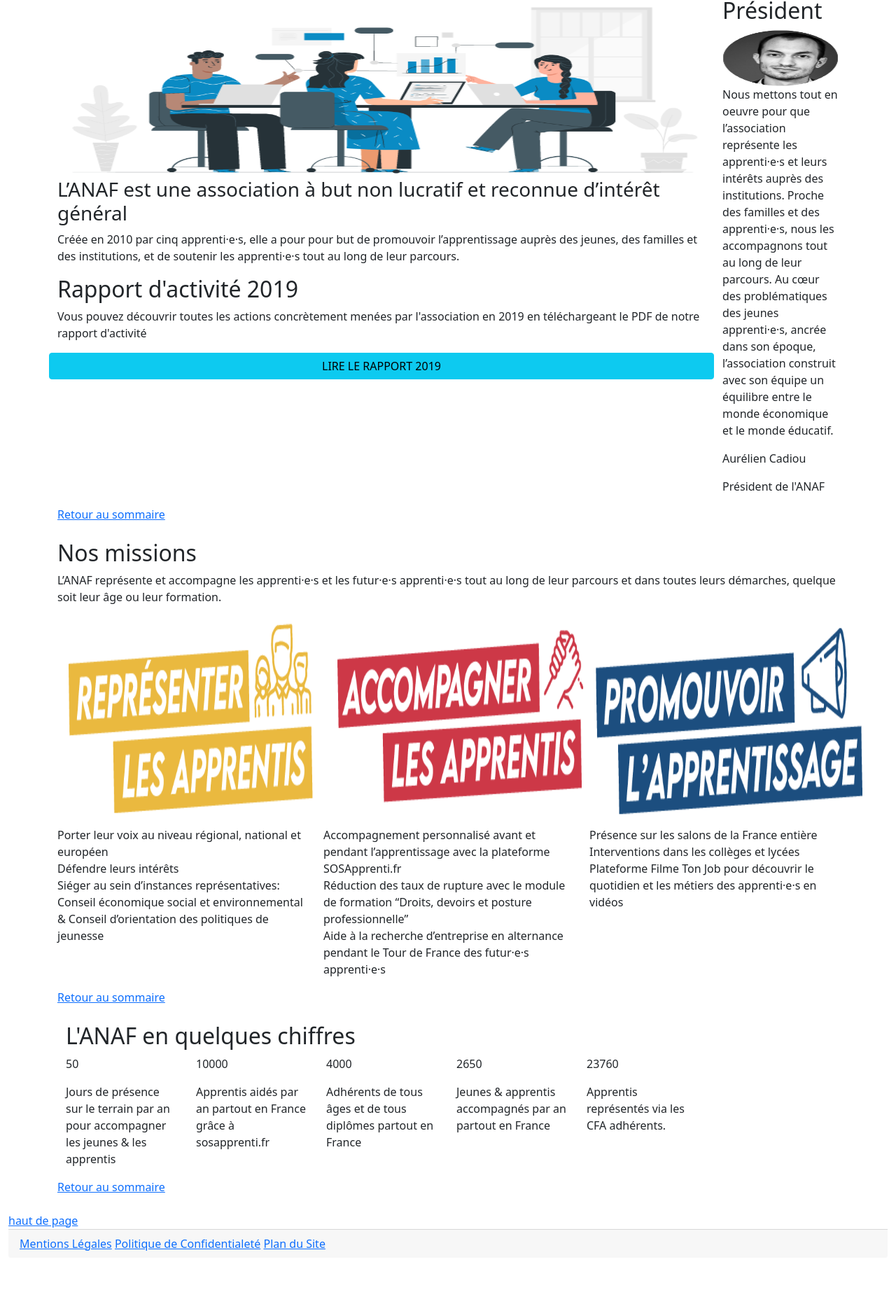
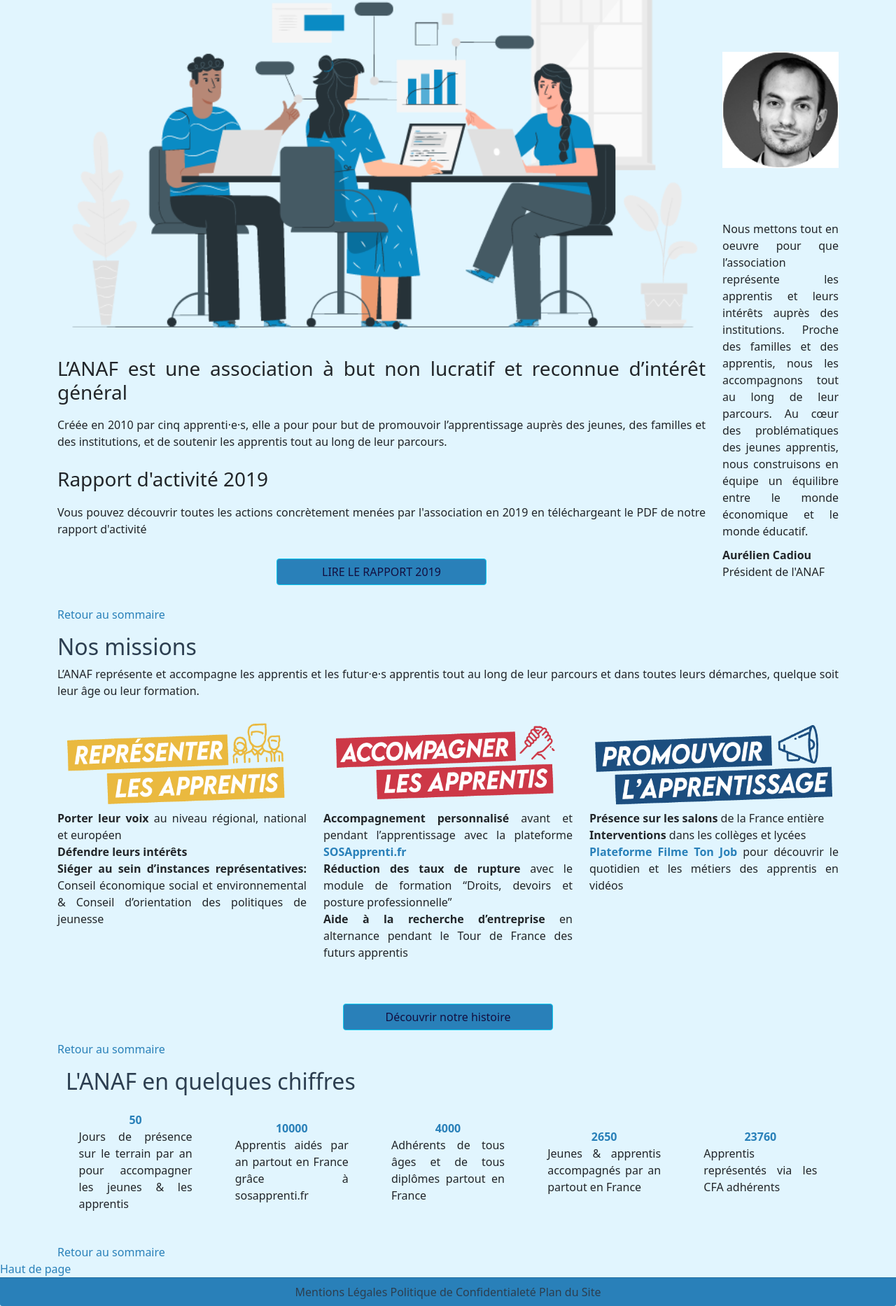
Before and after one commit to SophieCarpentier/ANAF, a plain HTML site: page index.html in a window 1280 px wide. Shown: the part 415-2281 px from the top of the page at 70% size. Before the commit the page ends 2212 px from the top, so only its background shows below. Drawn offline with nearby package versions, Linux system fonts and the light colour scheme.

Commit message:
Home CSS

```diff
--- a/index.html
+++ b/index.html
@@ -13,12 +13,11 @@
   </head>
   <body>
     <a id="haut"></a>
-    <div class="container-fluid">
     <!--Navbar-->
     <div class="container-fluid">
       <header class="row justify-content-between justify-content-sm-around">
         <div class="card-header">
-                <nav class="navbar navbar-dark bg-primary navbar-expand-lg">
+          <nav class="navbar navbar-dark  navbar-expand-lg">
             <a href="./index.html" class="navbar-brand">
               <img src="img/logo.png" width="90" height="20" alt="logo" />
             </a>
@@ -47,7 +46,7 @@
             </button>
 
             <div
-              class="collapse navbar-collapse justify-content-center"
+              class="collapse navbar-collapse justify-content-end"
               id="navbarNavDropdown"
             >
               <ul class="navbar-nav">
@@ -68,15 +67,16 @@
       <div class="container">
         <!--intro-->
         <article class="row justify-content-between justify-content-md-around">
-          <div class="col-sm">
+          <div class="col-md">
             <p>
               L’Association Nationale des Apprentis de France (ANAF) est la
-              seule et première organisation d’apprenti·e·s de France. L’ANAF
-              est administrée par des apprenti·e·s ou ancien·nne·s apprenti·e·s,
-              et animée par une équipe jeune.
+              seule et première organisation d’apprentis de France. L’ANAF est
+              administrée par des apprentis ou anciens apprentis, et animée par
+              une équipe jeune.
             </p>
+            <br />
             <nav id="toc">
-              <ul>
+              <ul class="sommaire">
                 <li><a href="#qui_sommes_nous">Qui sommes-nous ?</a></li>
                 <li><a href="#nos_missions">Nos Missions</a></li>
                 <li>
@@ -85,110 +85,102 @@
               </ul>
             </nav>
           </div>
-          <div class="col xl-4 - md-6">
-            <img
-              src="img/intro_meeting.png"
-              width="300"
-              height="300"
-              alt="Intro meeting"
-            />
-          </div>
         </article>
 
         <!--qui sommes-nous-->
         <section class="row ">
           <div class="col-8 col-md-10">
-                <div class= "row justify-content-md-around ">
+            <div class="row justify-content-md-around ">
               <article class="col ">
-                        <div class="h-100 row justify-content-center align-items-center">
+                <div
+                  class="h-100 row justify-content-center align-items-center"
+                >
                   <h2 id="qui_sommes_nous">Qui Sommes-Nous ?</h2>
 
-                            <img
-                            src="img/team_office.png"
-                            width="300"
-                            height="250"
-                            alt="Qui sommes-nous ?"
-                            />
+                  <img src="img/team_office.png" alt="Qui sommes-nous ?" />
 
                   <h3>
-                            L’ANAF est une association à but non lucratif et reconnue d’intérêt général</h3>
+                    L’ANAF est une association à but non lucratif et reconnue
+                    d’intérêt général
+                  </h3>
 
-                            <p>Créée en 2010 par cinq apprenti·e·s, elle a pour pour but de promouvoir l’apprentissage auprès des jeunes, des familles et des institutions, et de soutenir les apprenti·e·s tout au long de leur parcours.</p>
+                  <p>
+                    Créée en 2010 par cinq apprenti·e·s, elle a pour pour but de
+                    promouvoir l’apprentissage auprès des jeunes, des familles
+                    et des institutions, et de soutenir les apprentis tout au
+                    long de leur parcours.
+                  </p>
 
-                            <h2>Rapport d'activité 2019</h2>
+                  <h3>Rapport d'activité 2019</h3>
 
-                            <p>Vous pouvez découvrir toutes les actions concrètement menées par l'association en 2019 en téléchargeant le PDF de notre rapport d'activité</p>
-
+                  <p>
+                    Vous pouvez découvrir toutes les actions concrètement menées
+                    par l'association en 2019 en téléchargeant le PDF de notre
+                    rapport d'activité
+                  </p>
 
                   <a href="#" class="btn btn-info"> LIRE LE RAPPORT 2019</a>
-
-
                 </div>
               </article>
             </div>
           </div>
           <aside class="col-4 col-md-2">
             <div class="h-100 row justify-content-center align-items-center">
-                        <h2>Un mot du Président</h2>
-                        <img
-                        src="img/president.png"
-                        width="5"
-                        height="80"
-                        alt="Aurélien Cadiou"
-                          />
+              <h2 id="pres">Un mot du Président</h2>
+              <img src="img/president.png" alt="Aurélien Cadiou" id="cadiou" />
 
               <div>
                 <p>
                   Nous mettons tout en oeuvre pour que l’association représente
-                              les apprenti·e·s et leurs intérêts auprès des institutions.
-                              Proche des familles et des apprenti·e·s, nous les accompagnons
+                  les apprentis et leurs intérêts auprès des institutions.
+                  Proche des familles et des apprentis, nous les accompagnons
                   tout au long de leur parcours. Au cœur des problématiques des
-                              jeunes apprenti·e·s, ancrée dans son époque, l’association
-                              construit avec son équipe un équilibre entre le monde économique
-                              et le monde éducatif.
+                  jeunes apprentis, nous construisons en équipe un équilibre
+                  entre le monde économique et le monde éducatif.
                 </p>
-                            <p>Aurélien Cadiou</p>
+                <p id="ac">Aurélien Cadiou</p>
                 <p>Président de l'ANAF</p>
               </div>
-
             </div>
           </aside>
         </section>
 
-
         <a href="#toc">Retour au sommaire</a>
         <br />
-        <br>
 
         <!--Nos missions-->
         <article class="row justify-content-between justify-content-md-around">
           <div class="col xl-4 - md-6">
             <h2 id="nos_missions">Nos missions</h2>
             <p>
-              L’ANAF représente et accompagne les apprenti·e·s et les futur·e·s
-              apprenti·e·s tout au long de leur parcours et dans toutes leurs
+              L’ANAF représente et accompagne les apprentis et les futur·e·s
+              apprentis tout au long de leur parcours et dans toutes leurs
               démarches, quelque soit leur âge ou leur formation.
             </p>
           </div>
         </article>
 
         <article class="row justify-content-between justify-content-md-around">
-          <div class="col-lg-4 col-md-6">
+          <div class="col-lg-4 col-md-6 ">
+            <span class="et_pb_image_wrap">
               <img
                 src="img/Mission_Representetion.png"
                 alt="Representer les apprentis"
                 width="400"
                 height="300"
+                sizes="(min-width:opx) and (max-width:480px) 480px,(min-width:481px) 555px, 100vw"
               />
+            </span>
             <ul class="list-unstyled">
               <li>
-                Porter leur voix au niveau régional, national et européen
+                <strong>Porter leur voix </strong>au niveau régional, national
+                et européen
               </li>
-              <li>Défendre leurs intérêts</li>
+              <li><strong>Défendre leurs intérêts</strong></li>
               <li>
-                Siéger au sein d’instances représentatives: Conseil économique
-                social et environnemental & Conseil d’orientation des politiques
-                de jeunesse
+                <strong>Siéger au sein d’instances représentatives:</strong>
+                Conseil économique social et environnemental & Conseil
+                d’orientation des politiques de jeunesse
               </li>
             </ul>
           </div>
@@ -202,16 +194,17 @@
             />
             <ul class="list-unstyled">
               <li>
-                Accompagnement personnalisé avant et pendant l’apprentissage
-                avec la plateforme SOSApprenti.fr
+                <strong>Accompagnement personnalisé</strong> avant et pendant
+                l’apprentissage avec la plateforme
+                <strong><a href="sosapprenti.fr">SOSApprenti.fr</a></strong>
               </li>
               <li>
-                Réduction des taux de rupture avec le module de formation
-                “Droits, devoirs et posture professionnelle”
+                <strong>Réduction des taux de rupture</strong> avec le module de
+                formation “Droits, devoirs et posture professionnelle”
               </li>
               <li>
-                Aide à la recherche d’entreprise en alternance pendant le Tour
-                de France des futur·e·s apprenti·e·s
+                <strong>Aide à la recherche d’entreprise</strong> en alternance
+                pendant le Tour de France des futurs apprentis
               </li>
             </ul>
           </div>
@@ -224,18 +217,28 @@
               height="300"
             />
             <ul class="list-unstyled">
-              <li>Présence sur les salons de la France entière</li>
-              <li>Interventions dans les collèges et lycées</li>
               <li>
-                Plateforme Filme Ton Job pour découvrir le quotidien et les
-                métiers des apprenti·e·s en vidéos
+                <strong>Présence sur les salons</strong> de la France entière
+              </li>
+              <li>
+                <strong>Interventions</strong> dans les collèges et lycées
+              </li>
+              <li>
+                <strong
+                  ><a href="filmetonjob.fr">Plateforme Filme Ton Job</a></strong
+                >
+                pour découvrir le quotidien et les métiers des apprentis en
+                vidéos
               </li>
             </ul>
           </div>
         </article>
 
+        <div class="h-100 row justify-content-center align-items-center">
+          <a href="#" class="btn btn-info"> Découvrir notre histoire</a>
+        </div>
+
         <a href="#toc">Retour au sommaire</a>
-        <br />
         <br />
 
         <!--Quelques chiffres-->
@@ -246,53 +249,56 @@
             </div>
           </div>
 
-          <div class="row row-cols-2 row-cols-md-6 row-cols-sm-12">
+          <div
+            class="row row justify-content-between justify-content-md-around row-cols-2 row-cols-md-6 row-cols-sm-12 align-items-center"
+          >
             <div class="col">
-              <p>50</p>
-              <p>
+              <p class="chiffres">50</p>
+              <p class="txt">
                 Jours de présence sur le terrain par an pour accompagner les
                 jeunes & les apprentis
               </p>
             </div>
 
             <div class="col">
-              <p>10000</p>
-              <p>
+              <p class="chiffres">10000</p>
+              <p class="txt">
                 Apprentis aidés par an partout en France grâce à sosapprenti.fr
               </p>
             </div>
 
             <div class="col">
-              <p>4000</p>
-              <p>
+              <p class="chiffres">4000</p>
+              <p class="txt">
                 Adhérents de tous âges et de tous diplômes partout en France
               </p>
             </div>
 
             <div class="col">
-              <p>2650</p>
-              <p>
+              <p class="chiffres">2650</p>
+              <p class="txt">
                 Jeunes & apprentis accompagnés par an partout en France
               </p>
             </div>
 
             <div class="col">
-              <p>23760</p>
-              <p>Apprentis représentés via les CFA adhérents.</p>
+              <p class="chiffres">23760</p>
+              <p class="txt">Apprentis représentés via les CFA adhérents</p>
             </div>
           </div>
         </article>
         <a href="#toc">Retour au sommaire</a>
         <br />
-        <br />
       </div>
     </main>
-    <a href="#haut">haut de page</a>
+    <a href="#haut">Haut de page</a>
     <footer>
       <div class="card-footer test-muted">
-        <a href="mentions_legales">Mentions Légales</a>
-        <a href="confidentialite">Politique de Confidentialeté</a>
-        <a href="plan">Plan du Site</a>
+        <nav class="footer">
+          <a href="#mentions_legales">Mentions Légales</a>
+          <a href="#confidentialite">Politique de Confidentialeté</a>
+          <a href="#plan">Plan du Site</a>
+        </nav>
       </div>
     </footer>
     <script
--- a/style.css
+++ b/style.css
@@ -1,3 +1,115 @@
-.nav-item active {
-  color: orange;
+.card-header {
+  padding: 0.5rem 0rem;
+  margin-bottom: 15px;
 }
+
+body {
+  text-align: justify;
+  background-color: #e1f5fe;
+}
+
+.navbar-expand-lg,
+.card-footer {
+  background-color: #2980b9;
+}
+
+.navbar-dark .navbar-nav .nav-link {
+  color: #2c3e50;
+}
+
+.navbar-dark .navbar-nav .nav-link:hover {
+  font-weight: bold;
+  color: #ecf0f1;
+}
+
+li > a,
+h2 {
+  color: #2c3e50;
+}
+
+li > a:hover {
+  font-weight: bold;
+  color: #2980b9;
+}
+
+h3 {
+  padding-top: 25px;
+  padding-bottom: 10px;
+}
+
+.justify-content-between {
+  margin-top: 15px;
+  margin-bottom: 15px;
+}
+
+p {
+  margin-bottom: 0;
+}
+
+.btn-info {
+  background-color: #2980b9;
+  color: #130f40;
+  margin-top: 30px;
+  margin-bottom: 15px;
+  width: 300px;
+}
+
+.btn-info:hover {
+  background-color: #4a69bd;
+  color: #c7ecee;
+  font-weight: bold;
+}
+
+#pres {
+  color: #2980b9;
+}
+
+#cadiou {
+  width: 100%;
+}
+
+#ac {
+  margin-top: 10px;
+  font-weight: bold;
+}
+
+.et_pb_image img {
+  position: relative;
+}
+
+img {
+  max-width: 100%;
+  height: auto;
+}
+
+.col {
+  padding-bottom: 15px;
+}
+
+.chiffres {
+  color: #2980b9;
+  font-weight: bold;
+  text-align: center;
+}
+.txt {
+  font-variant: small-capss
+}
+
+footer {
+  text-align: center;
+}
+
+a,
+a:hover {
+  text-decoration: none;
+  color: #2980b9;
+}
+
+.footer > a {
+  color: #2c3e50;
+}
+
+.footer > a:hover {
+  color: #ecf0f1;
+  font-weight: bold;
+}
```
Also changed, not shown: evenements.html (+13 -7 lines), img/puce.png (added). Lines whose indentation alone changed are shown as unchanged.
